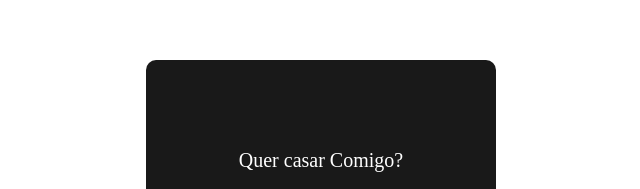
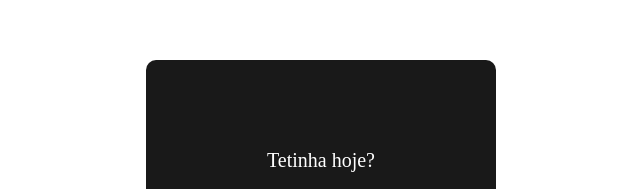
Before and after one commit to raaudev/Pedido01, a plain HTML site: page index.html in a window 1280 px wide. Shown: the part 223-412 px from the top of the page, 319-959 px from the left. Drawn offline with Linux system fonts and the light colour scheme.

Commit message:
Update index.html

```diff
--- a/index.html
+++ b/index.html
@@ -10,7 +10,7 @@
 
 <body>
   <div class="caixa">
-    <p>Quer casar Comigo?</p>
+    <p>Tetinha hoje?</p>
     <div class="botoes-container">
       <button>
         <a href="https://youtu.be/izGwDsrQ1eQ?si=IxKdGo5dZK-p2WGM" target="_blank">Sim</a>
```
